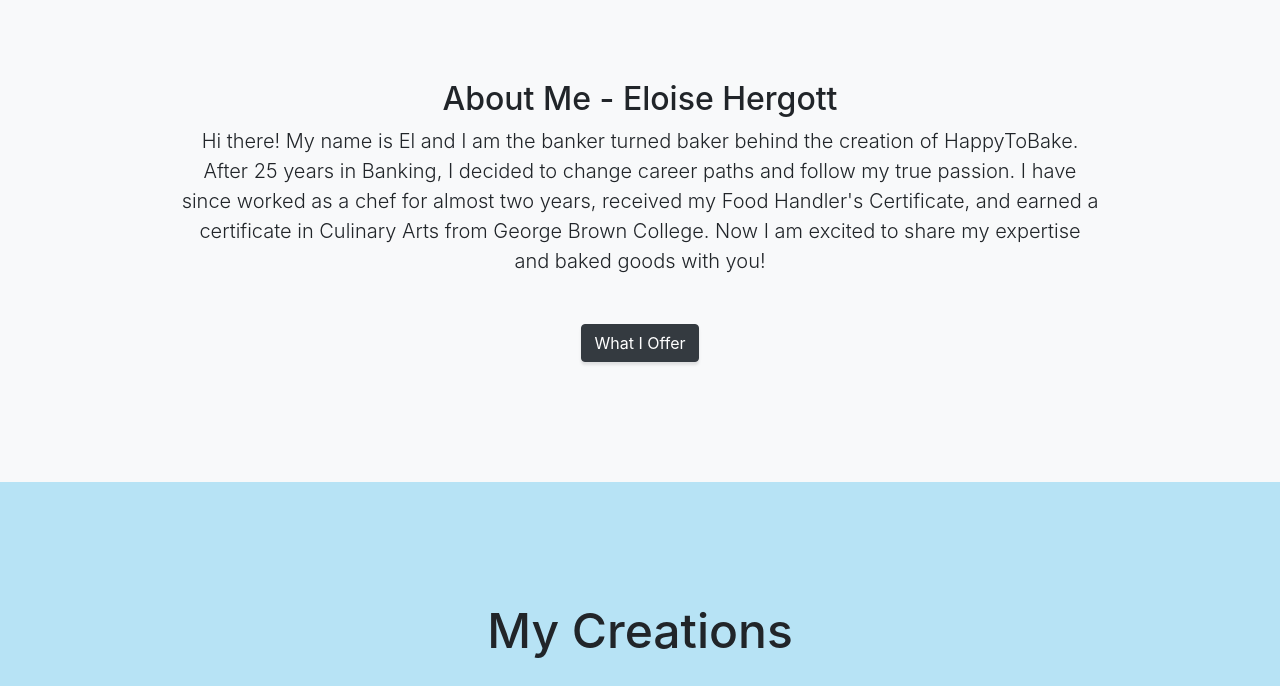
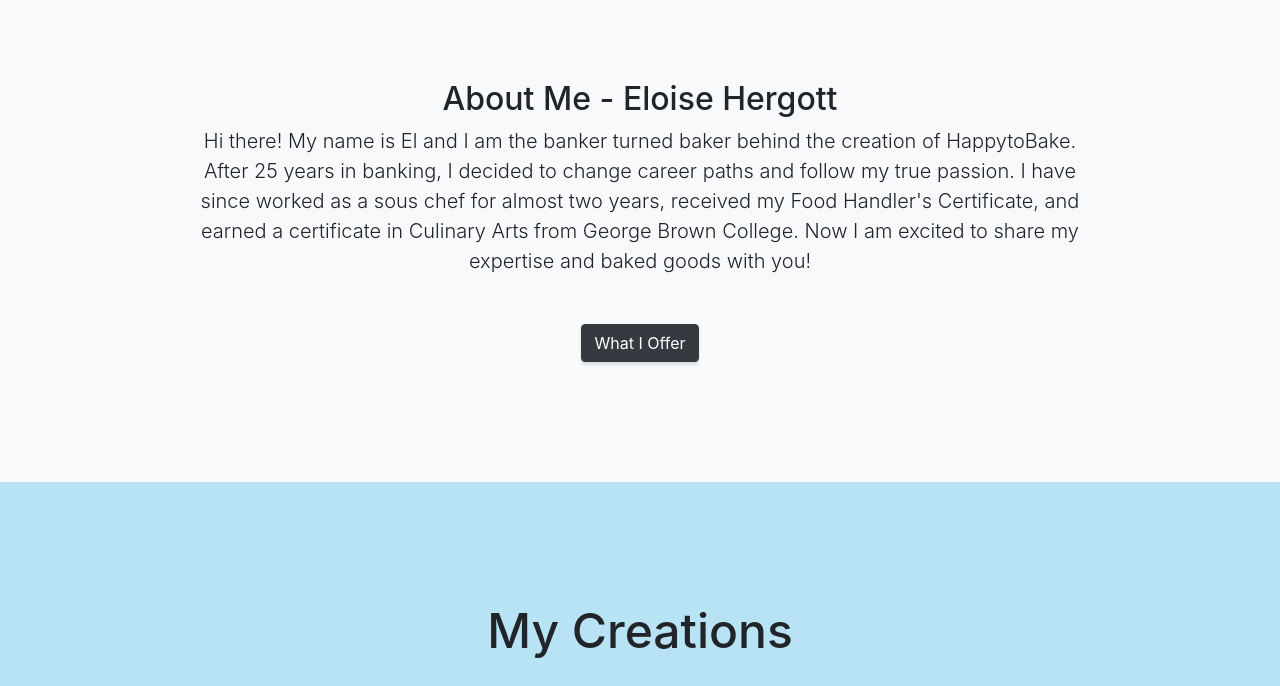
Before and after one commit to matthergott/happytobake, a website with bundled scripts: page index.html in a window 1280 px wide. Shown: the part 840-1526 px from the top of the page. Built offline with nearby package versions, Linux system fonts and the light colour scheme; a web font is replaced by a local one.

Commit message:
Fix typos

```diff
--- a/index.html
+++ b/index.html
@@ -5,10 +5,10 @@
 
     <meta charset="utf-8">
     <meta content="width=device-width, initial-scale=1, shrink-to-fit=no" name="viewport">
-    <meta content="HappyToBake Small Business Website" name="description">
+    <meta content="HappytoBake Small Business Website" name="description">
     <meta content="Matt Hergott" name="author">
 
-    <title>HappyToBake</title>
+    <title>HappytoBake</title>
     <link href="img/icon/HappyToBake.png" rel="icon" type="image/png">
     <link href="img/icon/HappyToBake.png" rel="shortcut icon" type="img/x-icon">
 
@@ -39,7 +39,7 @@
     <nav id="sidebar-wrapper">
       <ul class="sidebar-nav">
         <li class="sidebar-brand">
-          <a class="js-scroll-trigger" href="#page-top">Happy To Bake</a>
+          <a class="js-scroll-trigger" href="#page-top">HappytoBake</a>
         </li>
         <li class="sidebar-nav-item">
           <a class="js-scroll-trigger" href="#page-top">Home</a>
@@ -73,11 +73,11 @@
           <div class="col-lg-10 mx-auto">
             <h2>About Me - Eloise Hergott</h2>
             <p class="lead mb-5">
-              Hi there! My name is El and I am the banker turned baker behind the creation of HappyToBake. After
+              Hi there! My name is El and I am the banker turned baker behind the creation of HappytoBake. After
               25
-              years in Banking, I decided to change career paths and follow my true passion. I have since worked
+              years in banking, I decided to change career paths and follow my true passion. I have since worked
               as a
-              chef for almost two years, received my Food Handler's Certificate, and earned a certificate in
+              sous chef for almost two years, received my Food Handler's Certificate, and earned a certificate in
               Culinary
               Arts from George Brown College. Now I am excited to share my expertise and baked goods with you!
             </p>
@@ -152,7 +152,7 @@
         <div class="content-section-heading text-center">
           <h2>Contact Me</h2>
         </div>
-        <p>If you have any questions about my baking, or if you're ready to order a HappyToBake platter for your next
+        <p>If you have any questions about my baking, or if you're ready to order a HappytoBake platter for your next
           event, feel free to reach out by phone, email, or direct message me on Instagram!</p>
         <h6>Phone Number: (416) 316-4311</h6>
         <h6 style="margin-bottom: 25px">Email: eloisehergott@sympatico.ca</h6>
@@ -180,7 +180,6 @@
     <!-- Disclaimer -->
     <section class="content-section disclaimer bg-orange" id="disclaimer">
       <div class="container">
-        <h6 class="font-red">* 48 hours cancellation notice preferred *</h6>
         <h6 class="font-red" style="margin-bottom: 0">* Products not made in a nut-free facility *</h6>
       </div>
     </section>
```
